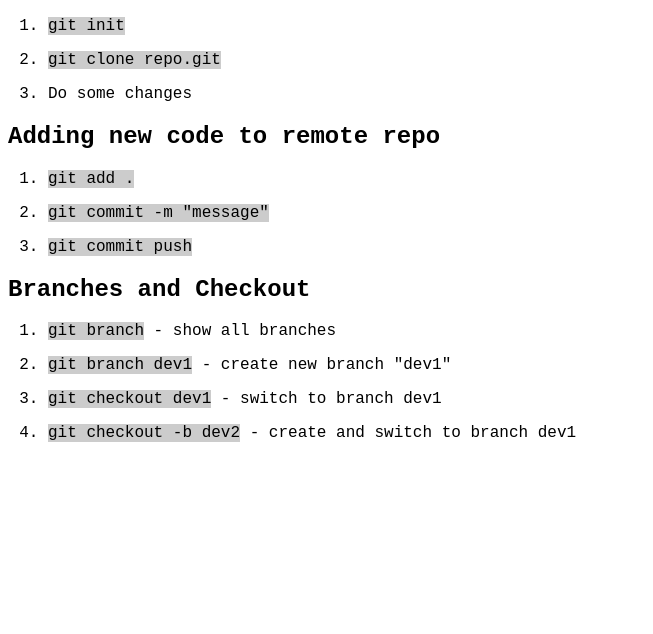
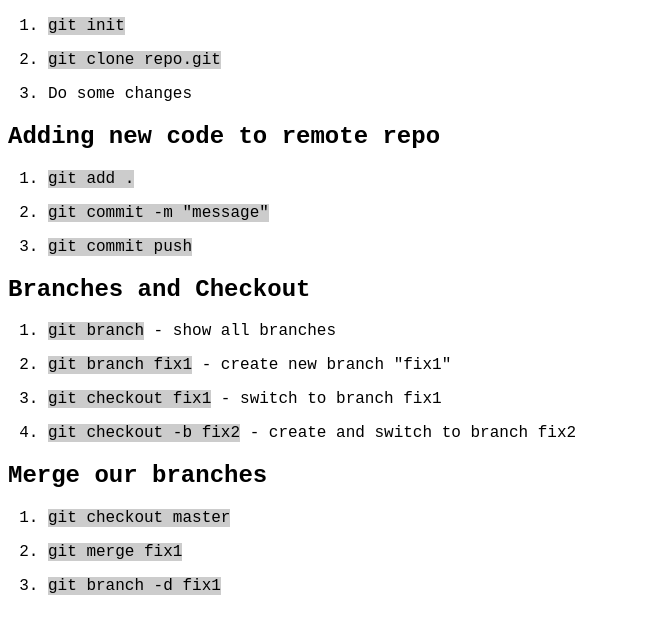
Before and after one commit to ystetsuin/learnGit, a plain HTML site: page index.html in a window 1280 px wide. Shown: the part 110-744 px from the top of the page, without its empty margins (0-653 px from the left). Drawn offline with Linux system fonts and the light colour scheme.

Commit message:
added info about merge

```diff
--- a/index.html
+++ b/index.html
@@ -32,13 +32,27 @@
             <p><code>git branch</code> - show all branches</p>
         </li>
         <li>
-            <p><code>git branch dev1</code> - create new branch "dev1"</p>
+            <p><code>git branch fix1</code> - create new branch "fix1"</p>
         </li>
         <li>
-            <p><code>git checkout dev1</code> - switch to branch dev1</p>
+            <p><code>git checkout fix1</code> - switch to branch fix1</p>
         </li>
         <li>
-            <p><code>git checkout -b dev2</code> - create and switch to branch dev1</p>
+            <p><code>git checkout -b fix2</code> - create and switch to branch fix2</p>
+        </li>
+    </ol>
+
+    <h2>Merge our branches</h2>
+
+    <ol>
+        <li>
+            <p><code>git checkout master</code></p>
+        </li>
+        <li>
+            <p><code>git merge fix1</code></p>
+        </li>
+        <li>
+            <p><code>git branch -d fix1</code></p>
         </li>
     </ol>
 
```
